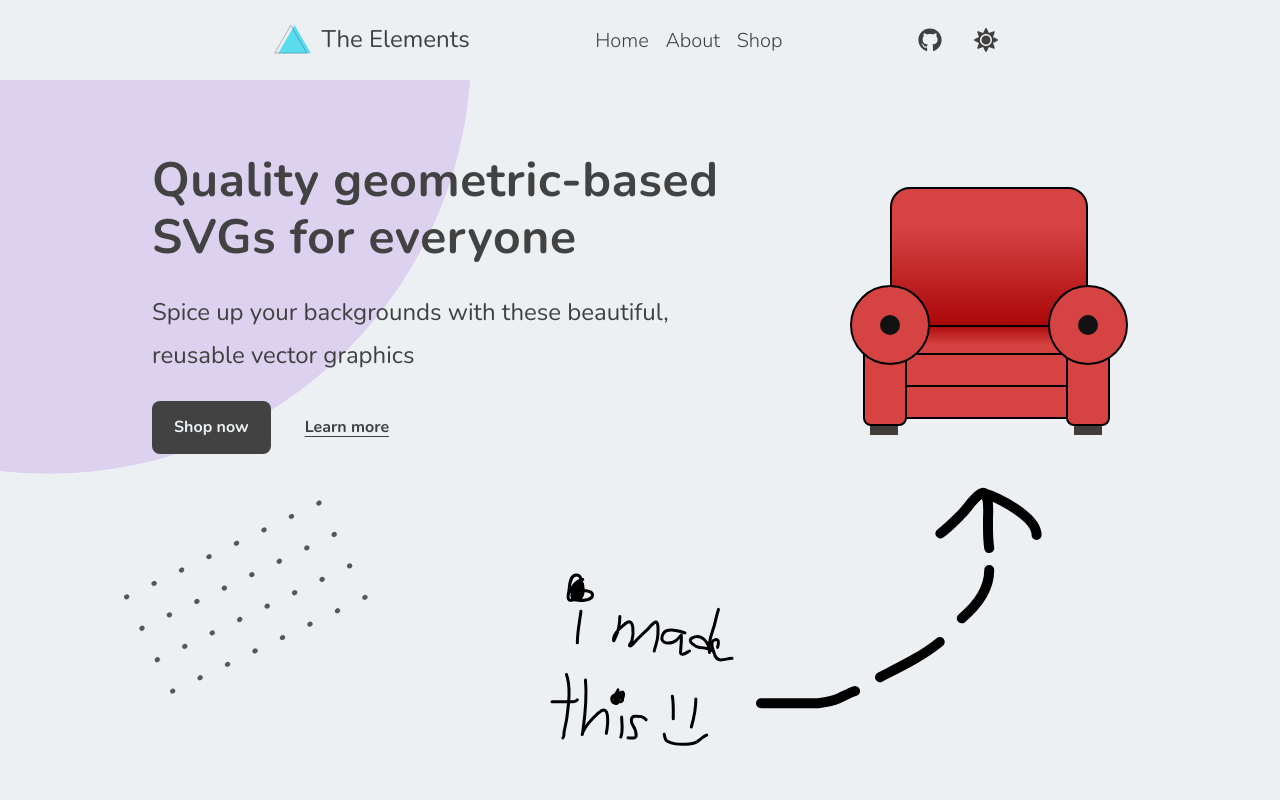
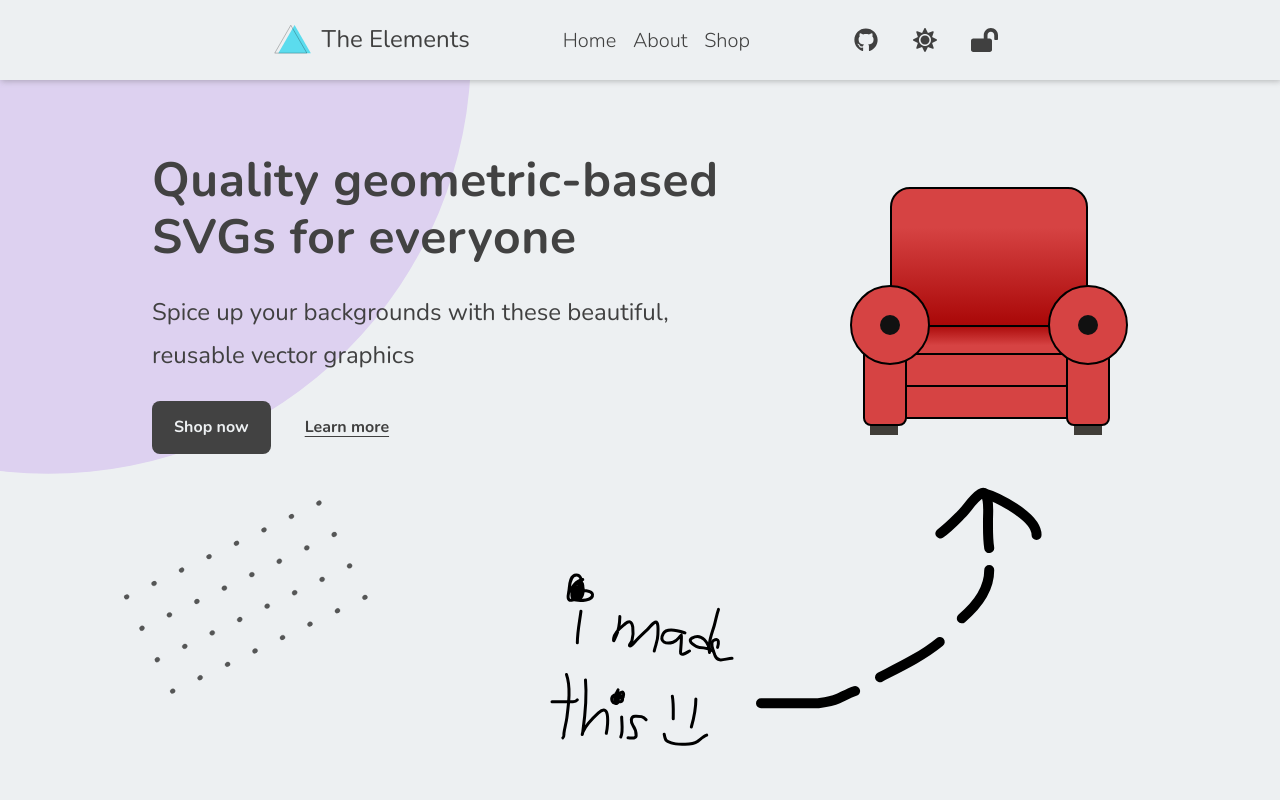
Before and after one commit to AnOrdinaryUsername/Shopping-Cart, a React (Create React App) app: page / in a window 1280 px wide. Shown: the top 800 px of the page. Built offline with nearby package versions, Linux system fonts and the light colour scheme.

Commit message:
feat: Create a toggleable sticky header button

```diff
--- a/src/components/molecules/ButtonGroup/ButtonGroup.tsx
+++ b/src/components/molecules/ButtonGroup/ButtonGroup.tsx
@@ -15,6 +15,7 @@ const GroupContainer = styled.div<ChildrenCount>`
   justify-content: center;
   font-size: 2.4rem;
   column-gap: ${({ gap }) => (gap ? `${gap}` : '1.2rem')};
+  width: 16.5rem;
 
   & a {
     display: inline-flex;
@@ -29,11 +30,12 @@ const GroupContainer = styled.div<ChildrenCount>`
     padding: 0 1rem;
   }
 
-  ${({ isMobile }) =>
+  ${({ count, isMobile }) =>
     isMobile &&
     `
-    grid-template-columns: repeat(2, 6.5rem);
+    grid-template-columns: repeat(${count}, 6.5rem);
     height: 5rem;
+    width: auto;
 
     & > button {
       height: 100%;
--- a/src/components/molecules/ButtonGroup/HeaderButtons.tsx
+++ b/src/components/molecules/ButtonGroup/HeaderButtons.tsx
@@ -1,5 +1,5 @@
 import { faGithub } from '@fortawesome/free-brands-svg-icons';
-import { faMoon, faSun } from '@fortawesome/free-solid-svg-icons';
+import { faLock, faLockOpen, faMoon, faSun } from '@fortawesome/free-solid-svg-icons';
 import { FontAwesomeIcon } from '@fortawesome/react-fontawesome';
 import { Anchor, Button } from 'components/atoms';
 import { ButtonGroup } from 'components/molecules';
@@ -7,11 +7,19 @@ import React from 'react';
 
 interface HeaderButtonsProps {
   isMobile?: boolean;
+  isSticky: boolean;
   onClick: () => void;
+  onHeaderToggle: () => void;
   theme: boolean;
 }
 
-const HeaderButtons = ({ isMobile, onClick, theme }: HeaderButtonsProps) => {
+const HeaderButtons = ({
+  isMobile,
+  isSticky,
+  onClick,
+  onHeaderToggle,
+  theme,
+}: HeaderButtonsProps) => {
   return (
     <ButtonGroup isMobile={isMobile}>
       <Anchor
@@ -23,6 +31,12 @@ const HeaderButtons = ({ isMobile, onClick, theme }: HeaderButtonsProps) => {
       <Button aria-label={theme ? 'Activate dark theme' : 'Activate light theme'} onClick={onClick}>
         <FontAwesomeIcon icon={theme ? faSun : faMoon} />
       </Button>
+      <Button
+        aria-label={isSticky ? 'Remove persistent header' : 'Use persistent header'}
+        onClick={onHeaderToggle}
+      >
+        <FontAwesomeIcon icon={isSticky ? faLock : faLockOpen} />
+      </Button>
     </ButtonGroup>
   );
 };
--- a/src/components/molecules/Menu/MobileMenu.tsx
+++ b/src/components/molecules/Menu/MobileMenu.tsx
@@ -9,11 +9,13 @@ interface ToggleState {
 }
 
 interface MobileMenuProps extends ToggleState {
+  isSticky: boolean;
   onClick: () => void;
+  onHeaderToggle: () => void;
   theme: boolean;
 }
 
-const MobileMenu = ({ isToggled, onClick, theme }: MobileMenuProps) => {
+const MobileMenu = ({ isToggled, isSticky, onClick, onHeaderToggle, theme }: MobileMenuProps) => {
   return (
     <Wrapper isToggled={isToggled}>
       {isToggled && (
@@ -29,7 +31,13 @@ const MobileMenu = ({ isToggled, onClick, theme }: MobileMenuProps) => {
               })}
             </List>
           </Nav>
-          <HeaderButtons isMobile={true} onClick={onClick} theme={theme} />
+          <HeaderButtons
+            isMobile={true}
+            onClick={onClick}
+            isSticky={isSticky}
+            onHeaderToggle={onHeaderToggle}
+            theme={theme}
+          />
         </>
       )}
     </Wrapper>
@@ -44,14 +52,14 @@ const Nav = styled.nav`
 `;
 
 const Wrapper = styled.div<ToggleState>`
-  ${({ isToggled }) => (isToggled ? 'display: block;' : 'display: none;')}
+  display: ${({ isToggled }) => (isToggled ? 'block' : 'none')};
   position: absolute;
   left: 0;
   top: 6rem;
   z-index: 999;
   padding: 3.2rem;
   width: 100%;
-  background: var(--bg-color);
+  background: var(--header-bg);
 `;
 
 const List = styled.ul`
--- a/src/components/organisms/Header.tsx
+++ b/src/components/organisms/Header.tsx
@@ -2,7 +2,7 @@ import { faBars, faTimes } from '@fortawesome/free-solid-svg-icons';
 import { FontAwesomeIcon } from '@fortawesome/react-fontawesome';
 import { Button, CompanyLogo } from 'components/atoms';
 import { DesktopMenu, HeaderButtons, MobileMenu } from 'components/molecules';
-import { useColorTheme } from 'hooks';
+import { useColorTheme, useToggle } from 'hooks';
 import React from 'react';
 import styled from 'styled-components/macro';
 
@@ -14,9 +14,10 @@ interface HeaderProps {
 
 const Header = ({ isMobile, isToggled, onClick }: HeaderProps) => {
   const [theme, setTheme] = useColorTheme();
+  const [isSticky, setIsSticky] = useToggle();
 
   return (
-    <Wrapper>
+    <Wrapper isSticky={isSticky}>
       <header>
         <CompanyLogo />
         {isMobile ? (
@@ -29,12 +30,23 @@ const Header = ({ isMobile, isToggled, onClick }: HeaderProps) => {
             >
               <FontAwesomeIcon icon={isToggled ? faTimes : faBars} />
             </HamburgerMenu>
-            <MobileMenu isToggled={isToggled} onClick={setTheme} theme={theme} />
+            <MobileMenu
+              isToggled={isToggled}
+              onClick={setTheme}
+              onHeaderToggle={setIsSticky}
+              isSticky={isSticky}
+              theme={theme}
+            />
           </>
         ) : (
           <>
             <DesktopMenu />
-            <HeaderButtons onClick={setTheme} theme={theme} />
+            <HeaderButtons
+              onClick={setTheme}
+              onHeaderToggle={setIsSticky}
+              isSticky={isSticky}
+              theme={theme}
+            />
           </>
         )}
       </header>
@@ -43,10 +55,11 @@ const Header = ({ isMobile, isToggled, onClick }: HeaderProps) => {
 };
 
 const Wrapper = styled.div`
-  position: sticky;
+  position: ${(props: { isSticky: boolean }) => (props.isSticky ? 'sticky' : 'static')};
   top: 0;
   z-index: 90;
-  background-color: var(--bg-color);
+  background-color: var(--header-bg);
+  box-shadow: rgb(92 92 92 / 40%) 1px 1px 6px 0px;
   width: 100%;
 `;
 
```
